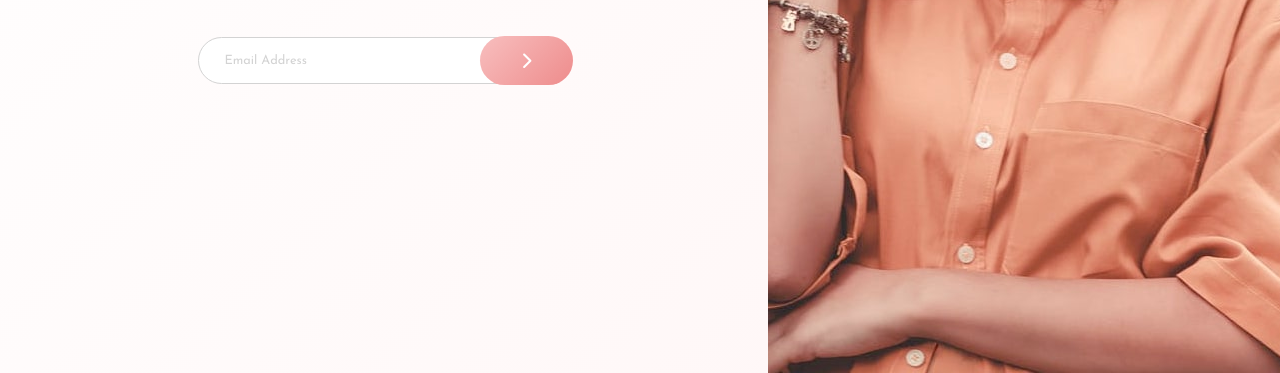
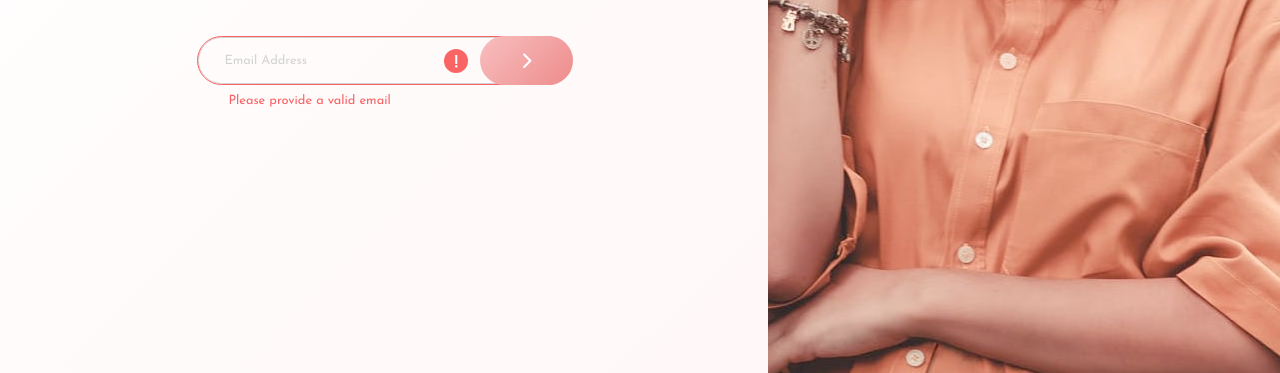
Before and after one commit to mushfiqRabbi/Frontend-Mentor-Practices, a plain HTML site: page 21/base-apparel-coming-soon-master/base-apparel-coming-soon-master/index.html in a window 1280 px wide. Both pictures are taken after a click on the button 526 px from the left and 487 px from the top of the page. Shown: the part 427-800 px from the top of the page. Drawn offline with Linux system fonts and the light colour scheme.

Commit message:
done with desktop view

```diff
--- a/21/base-apparel-coming-soon-master/base-apparel-coming-soon-master/js/index.js
+++ b/21/base-apparel-coming-soon-master/base-apparel-coming-soon-master/js/index.js
@@ -5,11 +5,13 @@
 const inEl = document.getElementById("input-email");
 const msg = document.querySelector(".msg");
 
-docEl.addEventListener("click", (e) => {
-  if (e.target === btnEl && (inEl.value === "" || !inEl.checkValidity())) {
+btnEl.addEventListener("click", () => {
+  if (inEl.value === "" || !inEl.checkValidity()) {
     msg.classList.remove("hidden");
+    inEl.classList.add("warning");
     inEl.focus();
   } else if (!msg.classList.contains("hidden")) {
+    inEl.classList.remove("warning");
     msg.classList.add("hidden");
   }
 });
--- a/21/base-apparel-coming-soon-master/base-apparel-coming-soon-master/scss/main.scss
+++ b/21/base-apparel-coming-soon-master/base-apparel-coming-soon-master/scss/main.scss
@@ -9,6 +9,10 @@
 
 .hidden {
   display: none;
+}
+
+.warning {
+  background: transparent url(../images/icon-error.svg) no-repeat 71% center;
 }
 
 .left {
```
Also changed, not shown: 21/base-apparel-coming-soon-master/base-apparel-coming-soon-master/css/main.css, 1 other file.
